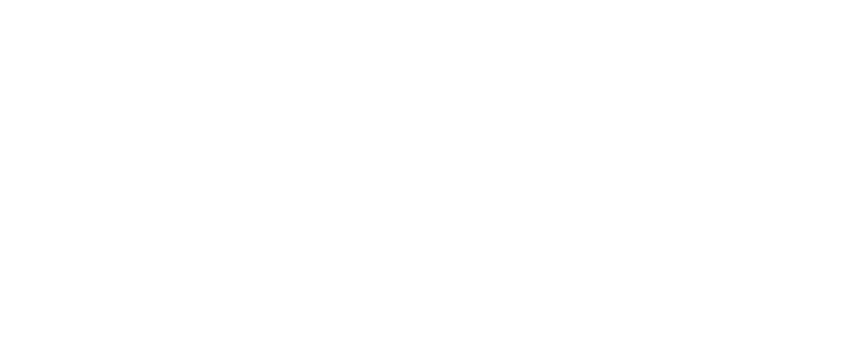
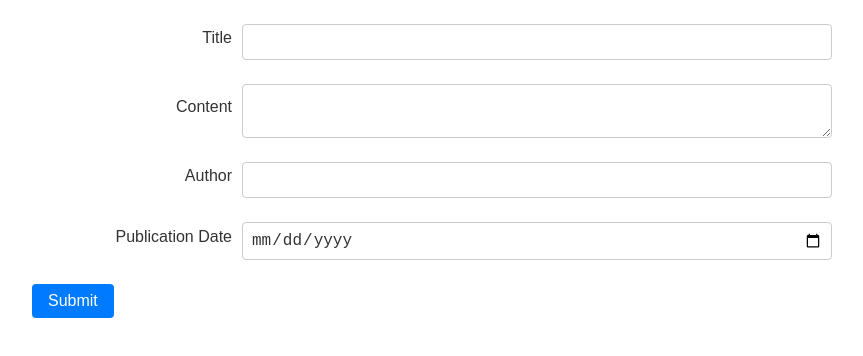
Before and after one commit to MeeshuNini/React_Flexi, a React (Vite) app: page /create in a window 1280 px wide. Before the commit this address had no page. Shown: the top 356 px of the page, without its empty margins (208-1071 px from the left). Built offline with nearby package versions, Linux system fonts and the light colour scheme.

Commit message:
challenge-3 base code written

```diff
--- a/src/App.jsx
+++ b/src/App.jsx
@@ -1,10 +1,10 @@
 import React from 'react'
-import { Routes, Route } from 'react-router-dom'
+import { Routes, Route, useParams } from 'react-router-dom'
 import BlogPostList from './components/blogPostList'
-import BlogPostDetail from './components/blogPostDetails';
+import BlogPostDetail from './components/blogPostDetails'
+import BlogPostForm from './components/blogPostForm'
 
-
-// Sample blog data (you can move this to a JSON file or API later)
+// Sample blog data
 const posts = [
   {
     id: '1',
@@ -26,31 +26,41 @@
     id: '3',
     title: 'Accessibility in Web Development',
     summary: 'Tips for making your web applications more accessible.',
-    date: '2023-03-10',
-    url: '/posts/3',
-  },
-];
+    content: '<p>Accessibility is key to a great user experience.</p>',
+    author: 'Alex Kim',
+    date: '2023-03-10'
+  }
+]
 
 function App() {
   return (
     <div>
       <Routes>
         <Route path="/" element={<BlogPostList posts={posts} />} />
-        <Route
-          path="/posts/:id"
-          element={<BlogPostDetailWrapper posts={posts} />}
-        />
+        <Route path="/posts/:id" element={<BlogPostDetailWrapper posts={posts} />} />
+        <Route path="/create" element={<BlogPostForm onSubmit={(data) => console.log('Created:', data)} />} />
+        <Route path="/edit/:id" element={<EditPostWrapper posts={posts} />} />
       </Routes>
     </div>
   )
 }
 
-// A wrapper to find the post by ID from route params
-import { useParams } from 'react-router-dom'
+// Wrapper to find post by ID for detail view
 function BlogPostDetailWrapper({ posts }) {
   const { id } = useParams()
   const post = posts.find(p => p.id === id)
   return post ? <BlogPostDetail post={post} /> : <p>Post not found.</p>
 }
 
+// Wrapper to find post by ID for editing
+function EditPostWrapper({ posts }) {
+  const { id } = useParams()
+  const post = posts.find(p => p.id === id)
+  return post ? (
+    <BlogPostForm post={post} onSubmit={(data) => console.log('Edited:', data)} />
+  ) : (
+    <p>Post not found.</p>
+  )
+}
+
 export default App
--- /dev/null
+++ b/src/components/blogPostForm.jsx
@@ -0,0 +1,91 @@
+import React, { useState, useEffect } from 'react';
+import styles from './blogPostForm.module.css';
+
+const BlogPostForm = ({ post, onSubmit }) => {
+  const [title, setTitle] = useState(post?.title || '');
+  const [content, setContent] = useState(post?.content || '');
+  const [author, setAuthor] = useState(post?.author || '');
+  const [date, setDate] = useState(post?.date || '');
+  const [errors, setErrors] = useState({});
+  const [isSubmitting, setIsSubmitting] = useState(false);
+
+  useEffect(() => {
+    if (post) {
+      setTitle(post.title);
+      setContent(post.content);
+      setAuthor(post.author);
+      setDate(post.date);
+    }
+  }, [post]);
+
+  const handleSubmit = async (e) => {
+    e.preventDefault();
+    const newErrors = {};
+    if (!title) newErrors.title = 'Required';
+    if (!content) newErrors.content = 'Required';
+    if (!author) newErrors.author = 'Required';
+    if (!date) newErrors.date = 'Required';
+
+    if (Object.keys(newErrors).length > 0) {
+      setErrors(newErrors);
+    } else {
+      setErrors({});
+      setIsSubmitting(true);
+      await onSubmit({ title, content, author, date });
+      setIsSubmitting(false);
+    }
+  };
+
+  return (
+    <form className={styles.blogPostForm} onSubmit={handleSubmit}>
+      <div className={styles.formGroup}>
+        <label htmlFor="title">Title</label>
+        <input
+          id="title"
+          type="text"
+          value={title}
+          onChange={(e) => setTitle(e.target.value)}
+        />
+        {errors.title && <p className={styles.error}>{errors.title}</p>}
+      </div>
+
+      <div className={styles.formGroup}>
+        <label htmlFor="content">Content</label>
+        <textarea
+          id="content"
+          value={content}
+          onChange={(e) => setContent(e.target.value)}
+        />
+        {errors.content && <p className={styles.error}>{errors.content}</p>}
+      </div>
+
+      <div className={styles.formGroup}>
+        <label htmlFor="author">Author</label>
+        <input
+          id="author"
+          type="text"
+          value={author}
+          onChange={(e) => setAuthor(e.target.value)}
+        />
+        {errors.author && <p className={styles.error}>{errors.author}</p>}
+      </div>
+
+      <div className={styles.formGroup}>
+        <label htmlFor="date">Publication Date</label>
+        <input
+          id="date"
+          type="date"
+          value={date}
+          onChange={(e) => setDate(e.target.value)}
+        />
+        {errors.date && <p className={styles.error}>{errors.date}</p>}
+      </div>
+
+      <button type="submit" disabled={isSubmitting}>
+        {isSubmitting ? 'Submitting...' : 'Submit'}
+      </button>
+    </form>
+  );
+};
+
+export default BlogPostForm;
--- /dev/null
+++ b/src/components/blogPostForm.module.css
@@ -0,0 +1,102 @@
+/* BlogPostForm.module.css */
+
+.blogPostForm {
+  max-width: 800px;
+  margin: 0 auto;
+  font-family: Arial, sans-serif;
+  padding: 1rem;
+}
+
+.formGroup {
+  display: flex;
+  flex-direction: column;
+  margin-bottom: 1.5rem;
+}
+
+label {
+  font-size: 16px;
+  color: #333;
+  margin-bottom: 0.5rem;
+}
+
+input,
+textarea {
+  font-size: 16px;
+  color: #333;
+  border: 1px solid #ccc;
+  border-radius: 4px;
+  padding: 0.5rem;
+  width: 100%;
+  box-sizing: border-box;
+}
+
+input:focus,
+textarea:focus {
+  outline: 2px solid #007BFF;
+}
+
+.error {
+  color: #FF0000;
+  font-size: 14px;
+  margin-top: 0.25rem;
+}
+
+.buttonGroup {
+  display: flex;
+  justify-content: flex-end;
+}
+
+button {
+  padding: 0.5rem 1rem;
+  background-color: #007BFF;
+  color: white;
+  border: none;
+  border-radius: 4px;
+  font-size: 16px;
+  cursor: pointer;
+  transition: background-color 0.3s ease;
+}
+
+button:disabled {
+  background-color: #ccc;
+  cursor: not-allowed;
+}
+
+/* Responsive styles */
+@media screen and (min-width: 1200px) {
+  .formGroup {
+    flex-direction: row;
+    align-items: center;
+  }
+
+  label {
+    width: 200px;
+    text-align: right;
+    margin-right: 10px;
+  }
+
+  input,
+  textarea {
+    flex: 1;
+  }
+}
+
+@media screen and (max-width: 768px) {
+  label {
+    font-size: 14px;
+  }
+
+  input,
+  textarea {
+    font-size: 14px;
+  }
+
+  .error {
+    font-size: 12px;
+  }
+
+  button {
+    width: 100%;
+    margin-top: 1rem;
+  }
+}
```
